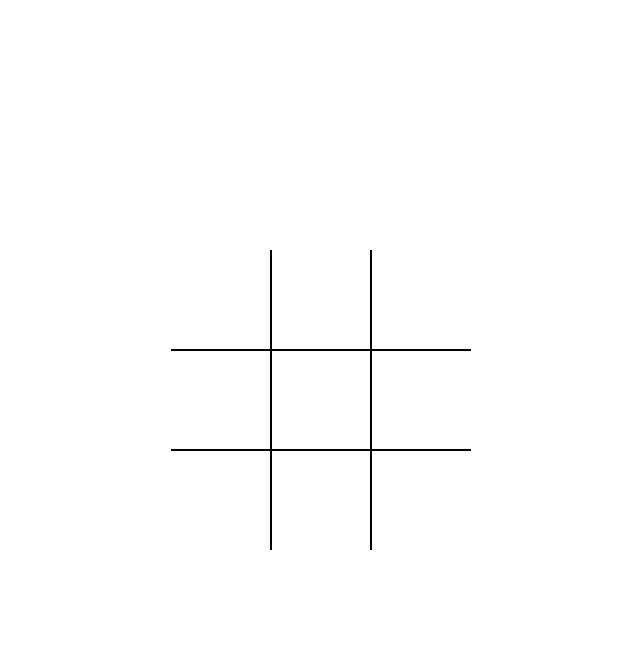
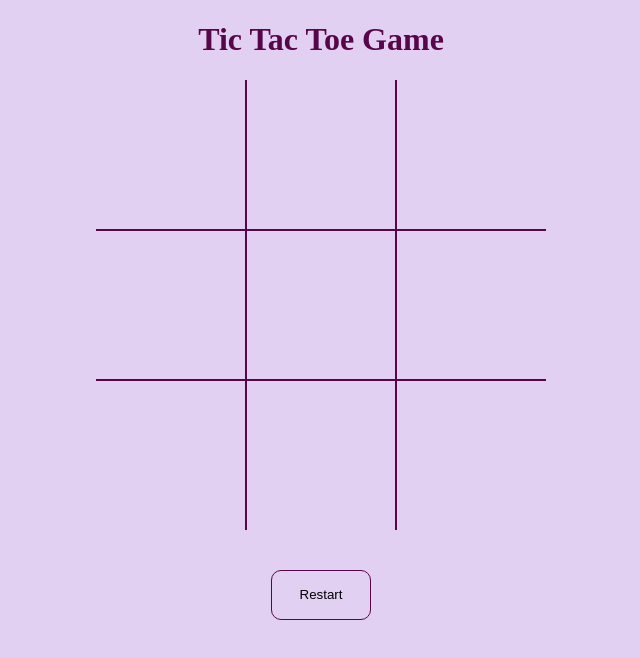
Before and after one commit to malakshaer/tic-tac-toe, a plain HTML site: page index.html in a window 1280 px wide. Shown: the whole page, without its empty margins (319-959 px from the left). Drawn offline with Linux system fonts and the light colour scheme.

Commit message:
add styles

```diff
--- a/index.html
+++ b/index.html
@@ -8,8 +8,9 @@
     <link rel="stylesheet" href="styles.css" />
   </head>
   <body>
+    <h1>Tic Tac Toe Game</h1>
     <div class="board" id="board">
-      <div class="cell" data-cell></div>
+      <div class="cell" data-cell=""></div>
       <div class="cell" data-cell></div>
       <div class="cell" data-cell></div>
       <div class="cell" data-cell></div>
@@ -19,6 +20,10 @@
       <div class="cell" data-cell></div>
       <div class="cell" data-cell></div>
     </div>
+    <div>
+      <button id="restart">Restart</button>
+      <h2 id="message"></h2>
+    </div>
     <script src="script.js"></script>
   </body>
 </html>
--- a/script.js
+++ b/script.js
@@ -1,6 +1,6 @@
 const cell = document.querySelectorAll("[data-cell]");
 const board = document.getElementById("board");
-const restart = document.getElementById("restartButton");
+const restart = document.getElementById("restart");
 const RED_CIRCLE = "circle";
 const YELLOW_CIRCLE = "circle";
 
--- a/styles.css
+++ b/styles.css
@@ -4,11 +4,11 @@
 
 body{
     margin: 0;
-}
-
-:root {
-    --cell-size: 100px;
-    --mark-size: calc(var(--cell-size) * 0.9);
+    display: flex;
+    flex-direction: column;
+    text-align: center;
+    background-color: rgb(225, 208, 241);
+    color: rgb(87, 6, 73);
 }
 
 .board {
@@ -18,8 +18,7 @@ body{
     justify-items: center;
     align-items: center;
     grid-template-columns: repeat(3, auto);
-    width: 100vw;
-    height: 100vh;
+    margin: auto;
 }
 
 .cell {
@@ -28,9 +27,9 @@ body{
     align-items: center;
     position: relative;
     cursor: pointer;
-    width: var(--cell-size);
-    height: var(--cell-size);
-    border: 1px solid black;
+    width: 150px;
+    height: 150px;
+    border: 1px solid rgb(87, 6, 73);
 }
 
 .cell:first-child,
@@ -67,7 +66,7 @@ body{
 .board.x .cell:not(.x):not(.circle):hover::before,
 .board.x .cell:not(.x):not(.circle):hover::after,
 .board.circle .cell:not(.x):not(.circle):hover::before {
-  background-color: lightgrey;
+  background-color: rgb(236, 84, 211);
 }
 
 .cell.x::before,
@@ -76,8 +75,8 @@ body{
 .board.x .cell:not(.x):not(.circle):hover::after {
   content: "";
   position: absolute;
-  width: calc(var(--mark-size) * 0.15);
-  height: var(--mark-size);
+  width: 20px;
+  height: 130px;
 }
 
 .cell.x::before,
@@ -101,13 +100,22 @@ body{
 
 .cell.circle::before,
 .board.circle .cell:not(.x):not(.circle):hover::before {
-  width: var(--mark-size);
-  height: var(--mark-size);
+  width: 130px;
+  height: 130px;
 }
 
 .cell.circle::after,
 .board.circle .cell:not(.x):not(.circle):hover::after {
-  width: calc(var(--mark-size) * 0.7);
-  height: calc(var(--mark-size) * 0.7);
+  width: 90px;
+  height: 90px;
   background-color: rgb(247, 246, 246);
 }
+
+button{
+    width: 100px;
+    height: 50px;
+    border-radius: 10px;
+    background-color: transparent;
+    border: 1px solid rgb(87, 6, 73);
+    margin-top: 40px;
+}
```
